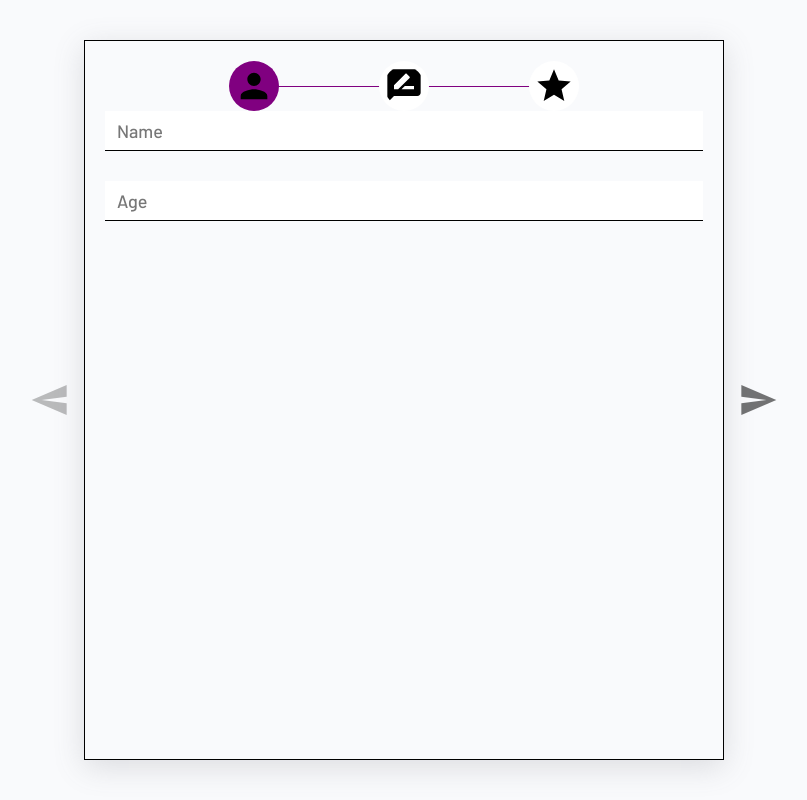
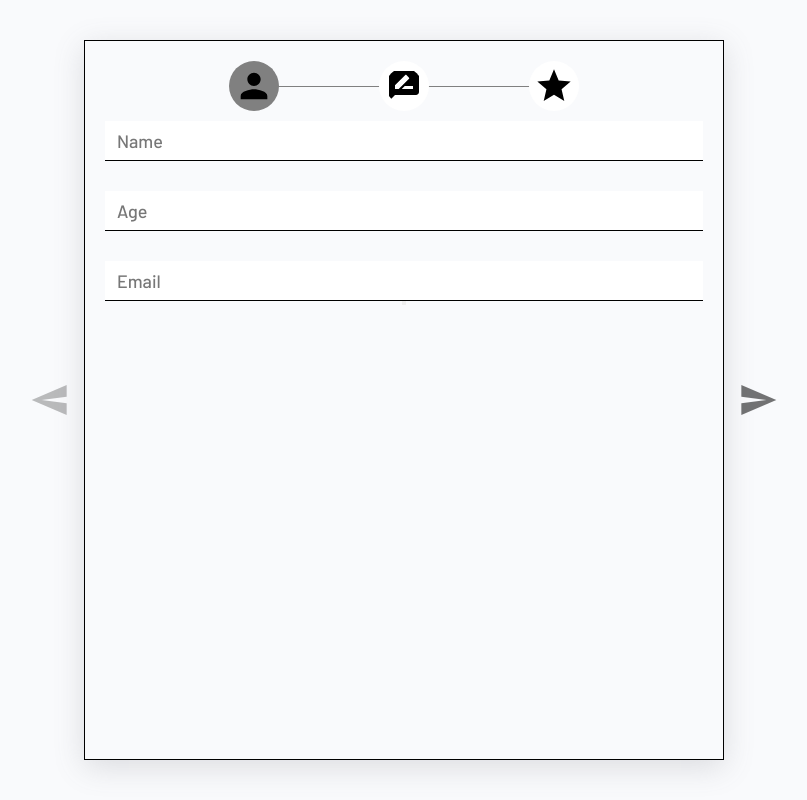
Before and after one commit to DavidGaleno/form-react, a React (Vite) app: page / in a window 1280 px wide. Shown: the whole page, without its empty margins (236-1043 px from the left). Built offline with nearby package versions, Linux system fonts and the light colour scheme.

Commit message:
Validação de Inputs e Global Context

```diff
--- a/src/App.tsx
+++ b/src/App.tsx
@@ -10,12 +10,12 @@ export const App: React.FC = () => {
   const { currentStep, currentComponent, changeStep } = useForm(formComponents)
   return (
     <StyledContainer>
-
-      <StyledForm onSubmit={(e) => changeStep(currentStep + 1)}>
+      <StyledForm onSubmit={(e) =>{e.preventDefault()
+        changeStep(currentStep + 1)}}>
         <Steps currentStep={currentStep}/>
         {currentComponent}
         <BackSendIcon color={currentStep === 0 ? 'disabled' : 'action'} onClick={(e) => changeStep(currentStep - 1)} />
-        <FowardSendIcon color={currentStep === formComponents.length - 1 ? 'disabled' : 'action'} onClick={(e) => changeStep(currentStep + 1)} />
+        <button type="submit"><FowardSendIcon color={currentStep === formComponents.length - 1 ? 'disabled' : 'action'} /></button>
       </StyledForm>
     </StyledContainer>
   )
--- a/src/components/Input-Box.tsx
+++ b/src/components/Input-Box.tsx
@@ -1,14 +1,33 @@
+import { SetStateAction, useState } from "react";
 import styled from "styled-components"
 
 interface Props {
-    label: string;
+    label: string
+    type: string
+    value: any
+    setValue: any
 }
 
-export const InputBox: React.FC<Props> = ({ label }: Props) => {
+export const InputBox: React.FC<Props> = ({ label, type, value, setValue }: Props) => {
+    const validateInput = (e: any) => {
+        if (type === 'number') {
+            const regex = new RegExp(/[0-9]/)
+            e.key !== "Backspace" && !regex.test(e.key) && e.preventDefault()
+        }
+        else if (type === 'text') {
+            const regex = new RegExp("[a-zçâãõô ]", 'i')
+            if (value && (value + e.key).includes("  ")) {
+                e.preventDefault()
+                return
+            }
+            else !regex.test(e.key) && e.preventDefault()
+        }
+
+    }
     return (
         <StyledInput>
-            <input type="text" name="" id="name" />
-            <label htmlFor="name">{label}</label>
+            <input type={type} min='1' name="" id={label} defaultValue={value} onKeyDown={(e) => validateInput(e)} onChange={(e) => setValue(e.target.value)} required />
+            <label className={value ? "focusedLabel" : "unfocusedLabel"} htmlFor={label}>{label}</label>
         </StyledInput>
     )
 }
@@ -38,11 +57,21 @@ const StyledInput = styled.div`
         padding:.4rem;
     }
     label{
+        position:absolute;
         transition: .2s;
-        position:absolute;
+        transform:translateY(-50%);
+    }
+    .focusedLabel{
+        font-size:1rem;
+        top:0px;
+        left:-5px;
+        background-color:white;
+        padding:.4rem;
+    }
+    .unfocusedLabel{
+        transition: .2s;
         left:2%;
         font-size:1.8rem;
         top:50%;
-        transform:translateY(-50%);
     }
 `
--- /dev/null
+++ b/src/components/RadioBox.tsx
@@ -0,0 +1,43 @@
+import styled from "styled-components"
+
+interface Props{
+    value: any
+    setValue: any
+    icon: JSX.Element
+    id: string;
+    label:string;
+}
+
+export const RadioBox : React.FC<Props> = ( {value,setValue,icon,id,label} : Props) => {
+    const sla = (e : any)=> {
+        setValue(e.target.id)
+    }
+    return (
+        <StyledLabel className="radio-container">
+            <input id={id} type="radio" value="unsatisfied" onClick={(e)=>sla(e)} name={label} required checked={value === id ? true : false} />
+            {icon}
+        </StyledLabel>
+    )
+}
+
+const StyledLabel = styled.label`
+    display:flex;
+    flex-direction:column;
+    justify-content:center;
+    align-items:center;
+    gap:.5rem;
+    position: relative;
+    .icon{
+        font-size:3rem;
+        cursor: pointer;
+    }
+    input{
+        opacity:0;
+        position:absolute;
+        top:15px;
+        cursor: pointer;
+    }
+    input:checked ~ .icon{
+        color:#7076f4;
+    }
+`
--- a/src/components/ReviewForm.tsx
+++ b/src/components/ReviewForm.tsx
@@ -1,5 +1,23 @@
-export const ReviewForm : React.FC = () => {
-    return(
-        <>Review Form</>
+import { useContext } from "react";
+import styled from "styled-components";
+import { GlobalContext } from "../context/globalContext";
+import { ReviewInput } from "./ReviewInput";
+import { TextArea } from "./TextArea";
+export const ReviewForm: React.FC = () => {
+    const {usability,setUsability,utility,setUtility,comment,setComment} = useContext(GlobalContext)
+
+    return (
+         <StyledContainer>
+            <ReviewInput value={usability} setValue={setUsability} label={"Usability"}/>
+            <ReviewInput value={utility} setValue={setUtility} label={"Utility"}/>
+            <TextArea value={comment} setValue={setComment}/>
+         </StyledContainer>
     )
 }
+
+const StyledContainer = styled.div`
+    width:100%;
+    display:flex;
+    flex-direction:column;
+    gap: 3rem;
+`
--- /dev/null
+++ b/src/components/ReviewInput.tsx
@@ -0,0 +1,51 @@
+import styled from "styled-components"
+import { RadioBox } from "./RadioBox"
+import SentimentVeryDissatisfiedIcon from '@mui/icons-material/SentimentVeryDissatisfied';
+import SentimentDissatisfiedIcon from '@mui/icons-material/SentimentDissatisfied';
+import SentimentNeutralIcon from '@mui/icons-material/SentimentNeutral';
+import SentimentSatisfiedAltIcon from '@mui/icons-material/SentimentSatisfiedAlt';
+import TagFacesIcon from '@mui/icons-material/TagFaces';
+
+
+
+interface Props {
+    label: string
+    value: any
+    setValue: any
+}
+
+export const ReviewInput: React.FC<Props> = ({ label,value,setValue }: Props) => {
+    return (
+        <StyledInputContainer>
+            <h2>{label}</h2>
+            <StyledRadioBoxContainer>
+                <RadioBox value={value} setValue={setValue} label={label} id="0" icon={<SentimentVeryDissatisfiedIcon className="icon" />} />
+                <RadioBox value={value} setValue={setValue} label={label} id="1" icon={<SentimentDissatisfiedIcon className="icon" />} />
+                <RadioBox value={value} setValue={setValue}label={label} id="2" icon={<SentimentNeutralIcon className="icon" />} />
+                <RadioBox value={value} setValue={setValue} label={label} id="3" icon={<SentimentSatisfiedAltIcon className="icon" />} />
+                <RadioBox value={value} setValue={setValue}label={label} id="4" icon={<TagFacesIcon className="icon" />} />
+            </StyledRadioBoxContainer>
+        </StyledInputContainer>
+    )
+}
+
+
+const StyledInputContainer = styled.div`
+    width:100%;
+    display:flex;
+    justify-content:center;
+    align-items:center;
+    flex-direction:column;
+    gap: 1rem;
+    h2{
+        font-size:2rem;
+        font-weight:300;
+    }
+`
+const StyledRadioBoxContainer = styled.div`
+    width:100%;
+    display:flex;
+    justify-content:center;
+    align-items:center;
+    gap: 3rem;
+`
--- a/src/components/Steps.tsx
+++ b/src/components/Steps.tsx
@@ -2,17 +2,24 @@ import PersonIcon from '@mui/icons-material/Person';
 import RateReviewIcon from '@mui/icons-material/RateReview';
 import GradeIcon from '@mui/icons-material/Grade';
 import styled from 'styled-components';
+import { createTheme, withStyles } from '@mui/material';
 interface Props {
     currentStep: number
 }
 
-export const Steps: React.FC<Props> = ({ currentStep }: Props) => {
+export const Steps: React.FC<Props> = ({ currentStep }: Props, { classes }) => {
+    const theme = createTheme({
+        typography: {
+            fontSize: 5,
+        }
+    })
+
     return (
         <StyledContainer>
             <StyledStroke />
-            <PersonIcon style={{ fontSize: '5rem', backgroundColor: currentStep == 0 ? 'purple' : 'white', borderRadius: '50%',padding:'.5rem' }} />
-            <RateReviewIcon style={{ fontSize: '5rem', backgroundColor: currentStep == 1 ? 'purple' : 'white', borderRadius: '50%',padding:'.5rem' }} />
-            <GradeIcon style={{ fontSize: '5rem', backgroundColor: currentStep == 2 ? 'purple' : 'white', borderRadius: '50%',padding:'.5rem' }} />
+            <PersonIcon className='icon' style={{ backgroundColor: currentStep == 0 ? 'gray' : 'white' }} />
+            <RateReviewIcon className='icon' style={{ backgroundColor: currentStep == 1 ? 'gray' : 'white',padding: '.7rem' }} />
+            <GradeIcon className='icon' style={{ backgroundColor: currentStep == 2 ? 'gray' : 'white' }} />
         </StyledContainer>
     )
 }
@@ -23,11 +30,17 @@ const StyledContainer = styled.div`
     align-items:center;
     gap:10rem;
     position:relative;
+    margin-bottom:1rem;
+    .icon{
+        font-size:5rem;
+        border-radius: 50%;
+        padding: .5rem;
+    }
 `
 const StyledStroke = styled.div`
     width:92%;
     z-index: -1;
     height:.1rem;
-    background-color:purple;
+    background-color:gray;
     position:absolute;
 `
--- /dev/null
+++ b/src/components/TextArea.tsx
@@ -0,0 +1,19 @@
+import styled from "styled-components"
+interface Props{
+    value: any
+    setValue: any
+}
+export const TextArea = ({value,setValue}: Props) => {
+    return (
+        <StyledContainer>
+            <textarea style={{resize:'none'}} name="" id="" cols={30} rows={10} placeholder="Tell Us How Was Your Experience" defaultValue={value} onChange={(e)=>setValue(e.target.value)}></textarea>
+        </StyledContainer>
+    )
+}
+
+const StyledContainer = styled.div`
+    width:100%;
+    display:flex;
+    flex-direction:column;
+    gap: 3rem;
+`
--- a/src/components/Thanks.tsx
+++ b/src/components/Thanks.tsx
@@ -1,5 +1,43 @@
-export const Thanks : React.FC = () => {
-    return(
-        <>Thanks</>
+import { Button } from "@mui/material"
+import styled from "styled-components"
+
+export const Thanks: React.FC = () => {
+    return (
+        <StyledContainer>
+            <StyledButton type="submit">SUBMIT</StyledButton>
+            <h3>Here an resume of your answers</h3>
+            <p>Resume</p>
+            <h4>Submit and get a 10% discount cupom</h4>
+        </StyledContainer>
     )
 }
+const StyledContainer = styled.div`
+    width:100%;
+    display:flex;
+    justify-content:center;
+    align-items:center;
+    flex-direction:column;
+    gap: 3rem;
+
+    h3{
+        color:gray;
+        font-size:2.5rem;
+        font-weight:300;
+    }
+    h4{
+        color:gray;
+        font-size:2rem;
+    }
+`
+const StyledButton = styled.button`
+        background:none;
+        border: 0;
+        font-size:2rem;
+        color:gray;
+        transition: .3s;
+        cursor:pointer;
+        padding:1rem;
+        &:hover{
+        background-color: rgba(155, 155, 155, 0.104);
+    }
+`
--- a/src/components/UserForm.tsx
+++ b/src/components/UserForm.tsx
@@ -1,12 +1,16 @@
+import { useContext } from "react"
 import styled from "styled-components"
+import { GlobalContext } from "../context/globalContext"
 import { InputBox } from "./Input-Box"
 import { StyledForm } from "./StyledForm"
 
 export const UserForm: React.FC = () => {
+    const {name,setName,age,setAge,email,setEmail} = useContext(GlobalContext)
     return (
         <StyledContainer>
-            <InputBox label="Name" />
-            <InputBox label="Age" />
+            <InputBox type="text" label="Name" value={name} setValue={setName} />
+            <InputBox type="number" label="Age" value={age} setValue={setAge}  />
+            <InputBox type="text" label="Email" value={email} setValue={setEmail}  />
         </StyledContainer>
     )
 }
--- /dev/null
+++ b/src/context/globalContext.tsx
@@ -0,0 +1,20 @@
+import {createContext, ReactNode, useState} from 'react'
+import { useTheme } from 'styled-components'
+
+export const GlobalContext = createContext<any | null>(null)
+GlobalContext.displayName = 'Global Context'
+
+export const GlobalProvider = ({children} : any) => {
+    const [name,setName] = useState<string>()
+    const [age,setAge] = useState<number>()
+    const [email,setEmail] = useState<string>()
+    const[usability,setUsability] = useState<string>()
+    const [utility,setUtility] = useState<string>()
+    const [comment,setComment] = useState<string>()
+
+    return(
+        <GlobalContext.Provider value={{name,setName,age,setAge,email,setEmail,usability,setUsability,utility,setUtility,comment,setComment}}>
+            {children}
+        </GlobalContext.Provider>
+    )
+}
--- a/src/main.tsx
+++ b/src/main.tsx
@@ -1,11 +1,14 @@
 import React from 'react'
 import ReactDOM from 'react-dom/client'
 import App from './App'
+import { GlobalProvider } from './context/globalContext'
 import { GlobalStyle } from './styles/GlobalStyle'
 
 ReactDOM.createRoot(document.getElementById('root') as HTMLElement).render(
   <React.StrictMode>
+    <GlobalProvider>
     <GlobalStyle/>
     <App />
+    </GlobalProvider>
   </React.StrictMode>,
 )
```
